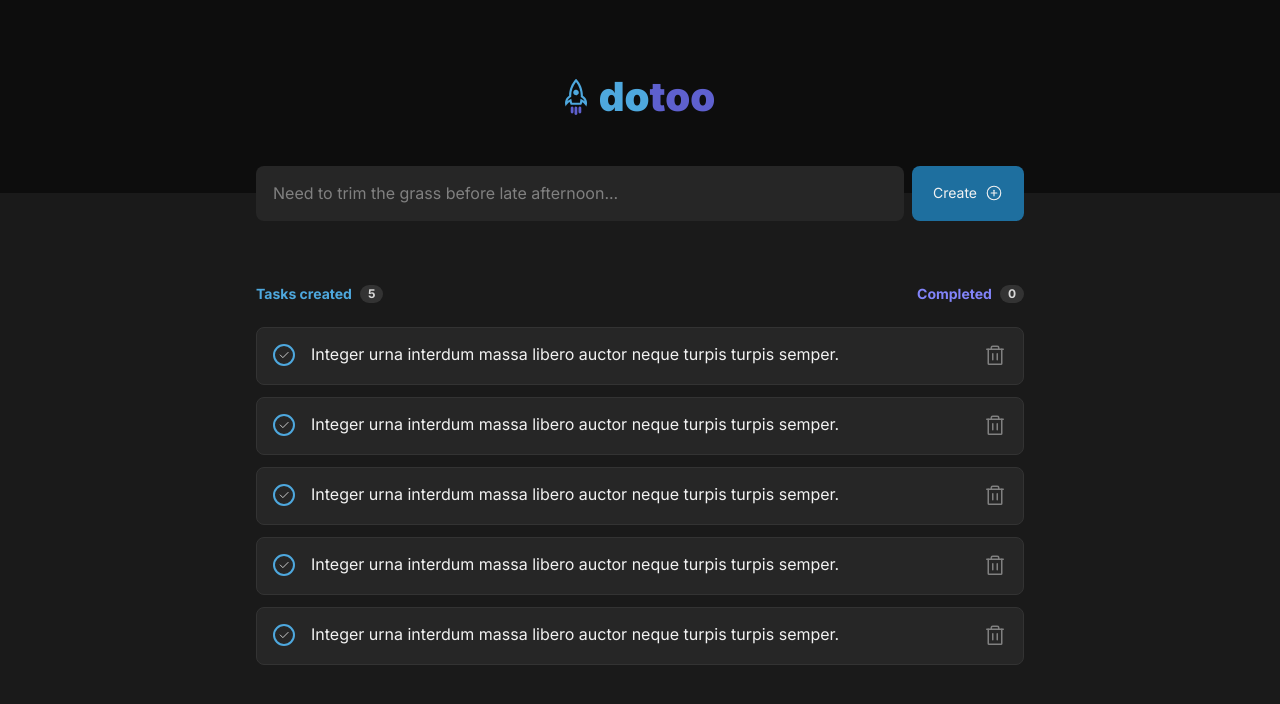
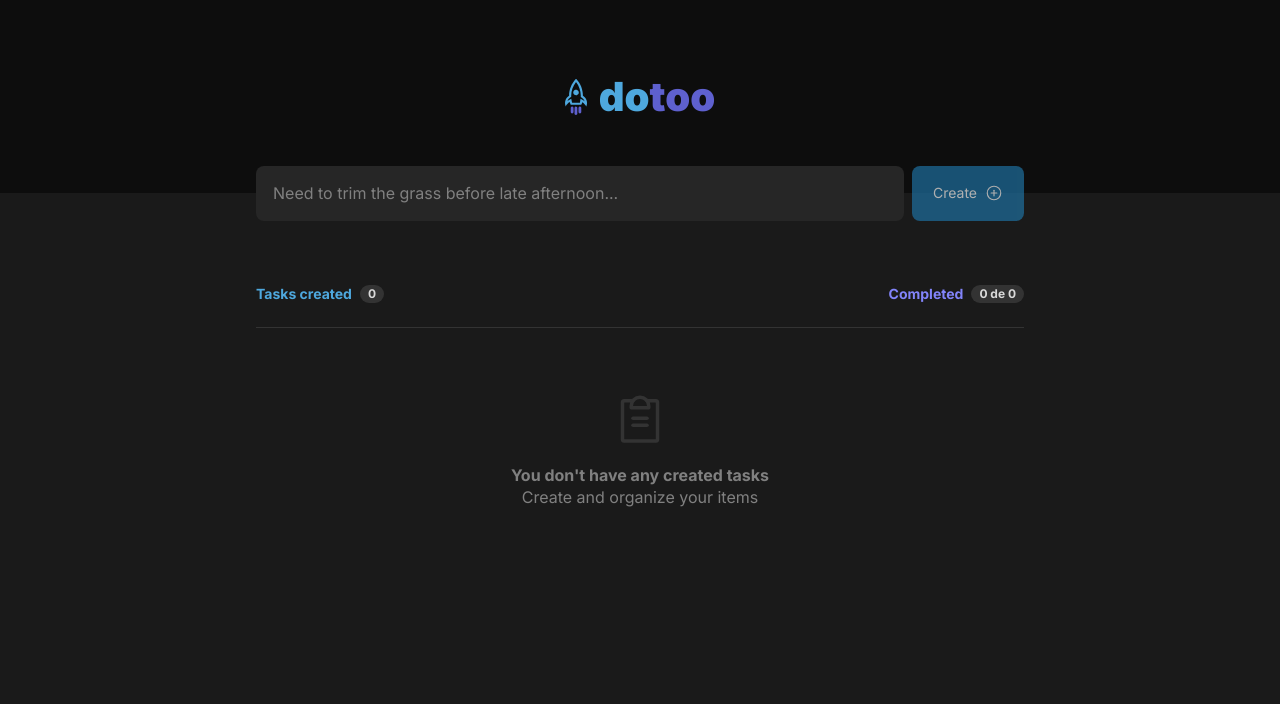
Before and after one commit to hurick/dotoo, a React (Vite) app: page / in a window 1280 px wide. Shown: the top 704 px of the page. Built offline with nearby package versions, Linux system fonts and the light colour scheme.

Commit message:
feat(TaskCreator/Home): added methods to create a new task

```diff
--- a/src/components/TaskCreator/TaskCreator.module.css
+++ b/src/components/TaskCreator/TaskCreator.module.css
@@ -48,3 +48,8 @@
 }
 
 .t__create:hover { background-color: var(--blue) }
+
+.t__create:disabled {
+  opacity: .7;
+  cursor: not-allowed;
+}
--- a/src/components/TaskCreator/index.tsx
+++ b/src/components/TaskCreator/index.tsx
@@ -1,22 +1,42 @@
+import { FormEvent, useState } from 'react'
+
 import { PlusCircle } from 'phosphor-react'
 
 import styles from './TaskCreator.module.css'
 
-export const TaskCreator = () => {
+interface TaskCreatorProps {
+  onCreateTask: (content: string) => void
+}
+
+export const TaskCreator = ({ onCreateTask }: TaskCreatorProps) => {
   const { taskForm, t__input, t__create } = styles
 
-  const handleNewTask = () => {}
+  const [taskText, setTaskText] = useState<string>("")
+
+  const handleNewTask = (ev: FormEvent<HTMLFormElement>) => {
+    ev.preventDefault()
+
+    onCreateTask(taskText)
+    setTaskText('')
+  }
 
   return (
-    <form onSubmit={handleNewTask} className={taskForm}>
+    <form onSubmit={data => handleNewTask(data)} className={taskForm}>
       <input
+        required
         className={t__input}
         name="task"
         type="text"
         placeholder="Need to trim the grass before late afternoon..."
+        onChange={ev => setTaskText(ev.target.value)}
+        value={taskText}
       />
 
-      <button className={t__create} type="submit">
+      <button
+        className={t__create}
+        type="submit"
+        disabled={taskText === ''}
+      >
         <span>Create</span>
         <PlusCircle size={18} />
       </button>
--- a/src/pages/Home.tsx
+++ b/src/pages/Home.tsx
@@ -16,20 +16,23 @@ export const Home = () => {
     hcc__number
   } = styles
 
-  const [tasks, setTasks] = useState<Tasks[]>([
-    { id: 1, isCompleted: false, content: 'Integer urna interdum massa libero auctor neque turpis turpis semper.' },
-    { id: 2, isCompleted: false, content: 'Integer urna interdum massa libero auctor neque turpis turpis semper.' },
-    { id: 3, isCompleted: false, content: 'Integer urna interdum massa libero auctor neque turpis turpis semper.' },
-    { id: 4, isCompleted: false, content: 'Integer urna interdum massa libero auctor neque turpis turpis semper.' },
-    { id: 5, isCompleted: false, content: 'Integer urna interdum massa libero auctor neque turpis turpis semper.' }
-  ]);
+  const [tasks, setTasks] = useState<Tasks[]>([]);
+
+  const createNewTask = (content: string) => {
+    setTasks([
+      { id: tasks.length + 1, isCompleted: false, content },
+      ...tasks
+    ])
+  }
 
   return (
     <>
       <Header />
 
       <section className={home}>
-        <TaskCreator />
+        <TaskCreator
+          onCreateTask={createNewTask}
+        />
 
         <div className={h__counters}>
           <strong className={hc__created}>
@@ -39,7 +42,7 @@ export const Home = () => {
 
           <strong className={hc__completed}>
             <span>Completed</span>
-            <span className={hcc__number}>0</span>
+            <span className={hcc__number}>0 de 0</span>
           </strong>
         </div>
 
```
